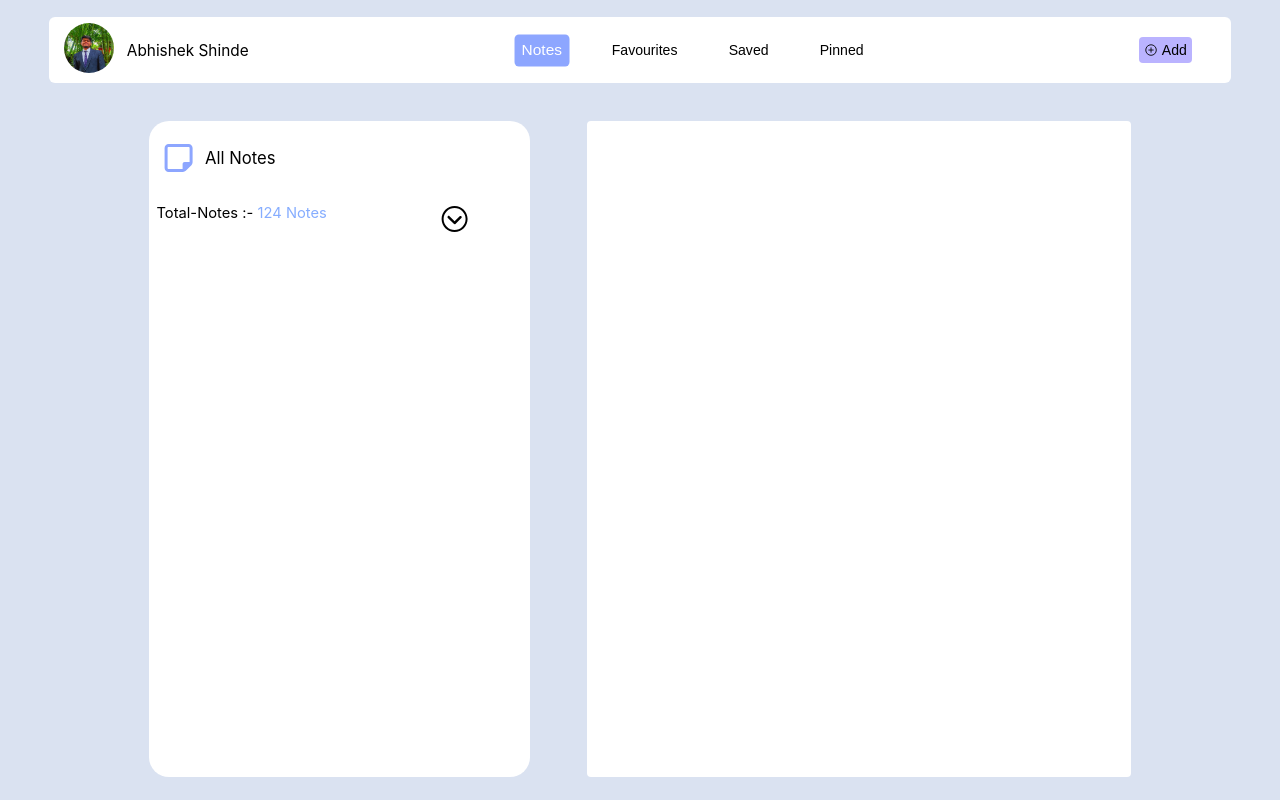
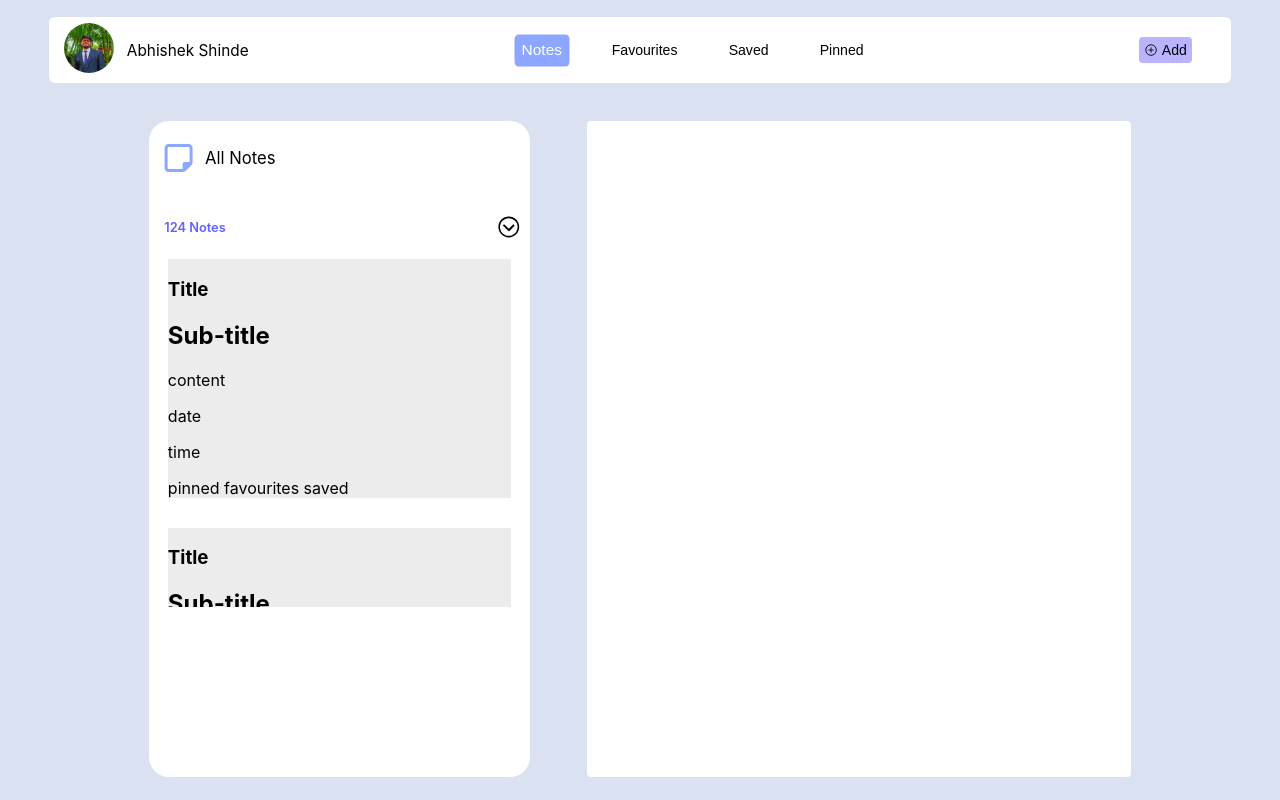
Before and after one commit to Abhishekr2122/notes-app, a React (Create React App) app: page / in a window 1280 px wide. Built offline with nearby package versions, Linux system fonts and the light colour scheme.

Commit message:
Worked on the notes article and refactored the code.

```diff
--- a/src/App.js
+++ b/src/App.js
@@ -4,6 +4,7 @@ import Header from "./components/Header";
 import NotesContainer from "./components/NotesContainer";
 import AppDataContext from "../src/context/AppDataContext";
 import FormModal from "./components/FormModal";
+import NotesCard from "./components/NotesCard";
 
 function App() {
   return (
--- /dev/null
+++ b/src/components/NotesCard.js
@@ -0,0 +1,21 @@
+import "./notescard.css";
+
+export default function NotesCard() {
+  return (
+    <article className="notes-card">
+      <div>{/* <img src="/notes-icon-1.jpeg.jfif" alt="no-data" /> */}</div>
+      <div>
+        <h1>Title</h1>
+        <h2>Sub-title</h2>
+        <p>content</p>
+        <div>
+          <div>
+            <p>date</p>
+            <p>time</p>
+          </div>
+          <div>pinned favourites saved</div>
+        </div>
+      </div>
+    </article>
+  );
+}
--- /dev/null
+++ b/src/components/NotesCardContainer.js
@@ -0,0 +1,13 @@
+import NotesCard from "./NotesCard";
+import "./notescardcontainer.css";
+export default function NotesCardContainer() {
+  const arr1 = [1, 2, 3, 4, 5, 6, 7, 8, 9];
+
+  return (
+    <div className="notes-card-container">
+      {arr1.map(function (citem, i) {
+        return <NotesCard key={i} />;
+      })}
+    </div>
+  );
+}
--- /dev/null
+++ b/src/components/notescard.css
@@ -0,0 +1,4 @@
+.notes-card {
+  background-color: #ececec;
+  width: 90%;
+}
--- /dev/null
+++ b/src/components/notescardcontainer.css
@@ -0,0 +1,17 @@
+.notes-card-container {
+  display: flex;
+  flex-direction: column;
+  flex-shrink: 0;
+  align-items: center;
+  overflow: scroll;
+  height: 53%;
+  border-radius: 6px;
+  gap: 30px;
+
+  /* border: 1px solid green; */
+}
+
+.notes-card-container::-webkit-scrollbar {
+  display: none;
+  scroll-behavior: smooth;
+}
--- a/src/ui/Notes.js
+++ b/src/ui/Notes.js
@@ -3,6 +3,7 @@ import { IoIosArrowDropdown } from "react-icons/io";
 import "./notes.css";
 import { useEffect, useState } from "react";
 import { useDataContext } from "../context/AppDataContext";
+import NotesCardContainer from "../components/NotesCardContainer";
 
 export default function Notes() {
   const { navItems, setSelectedItem, selectedItem } = useDataContext();
@@ -40,16 +41,10 @@ export default function Notes() {
   return (
     <div className="notes">
       <NotesHeader />
-      <div className="num-notes">
-        <div>
-          <span style={{ color: "black", fontSize: "1.15vw" }}>
-            Total-Notes :-
-          </span>{" "}
-          <span style={{ color: "#86Adff", fontSize: "1.15vw" }}>
-            124 Notes{" "}
-          </span>
+      <div className="num-notes-info">
+        <div className="num-notes-count">
+          <p>124 Notes</p>
         </div>
-
         <div className="notes-icon-container">
           <IoIosArrowDropdown
             className={`drop-down ${isBtnClicked ? "active-drop-down" : ""}`}
@@ -83,6 +78,7 @@ export default function Notes() {
           </div>
         </div>
       </div>
+      <NotesCardContainer />
     </div>
   );
 }
--- a/src/ui/notes.css
+++ b/src/ui/notes.css
@@ -5,37 +5,52 @@
   border-radius: 20px;
 }
 
-.num-notes {
+.num-notes-info {
   display: flex;
-  align-items: start;
-  /* justify-content: space-around; */
+
+  align-items: center;
+  /* justify-content: space-evenly; */
+
   /* background-color: aliceblue; */
   padding: 0.6vw;
   /* border: 1px solid blue; */
   font-size: 1.2vw;
-  gap: 8vw;
+  gap: 4vw;
+}
+
+.num-notes-count {
+  text-align: center;
+  width: 7vw;
+  font-size: 1vw;
+  color: #6260ff;
+  font-weight: 600;
 }
 
 .notes-icon-container {
   display: flex;
-  flex-direction: column;
-  align-items: start;
-  justify-content: center;
-  gap: 0.5vw;
-  /* border: 1px solid red; */
+  flex-direction: row-reverse;
+  align-items: center;
+  justify-content: space-between;
+
+  width: calc(100% - 7vw);
 }
 
 .drop-down {
-  height: 4vh;
-  width: 4vw;
+  height: 6vh;
+  width: 2vw;
   cursor: pointer;
   color: black;
+  display: flex;
+  align-items: center;
+  justify-content: center;
+
   transition-duration: 1s;
+  /* background-color: #86adff; */
 }
 
 .active-drop-down {
   transform: rotate(180deg);
-  color: #8da6ff;
+  color: #6260ff;
   transition-duration: 1s;
 }
 
@@ -54,7 +69,7 @@
 
 .options-btn-container {
   display: flex;
-  flex-direction: column;
+  flex-direction: row;
   align-items: start;
   justify-content: center;
   gap: 0.4vw;
```
Also changed, not shown: public/notes-icon-1.jpeg.jfif (added), public/notes-icon-2.jpeg.jfif (added).
